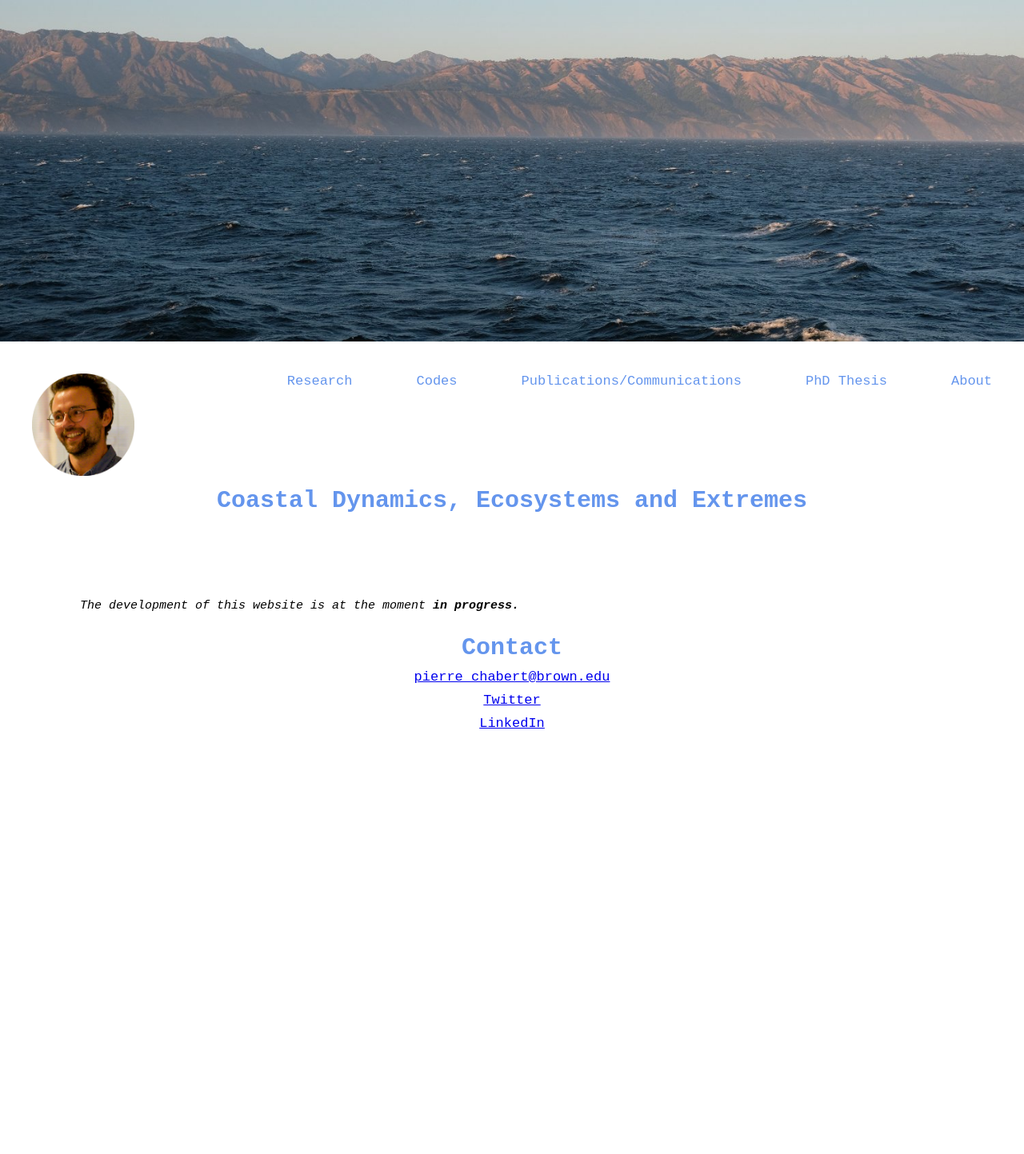
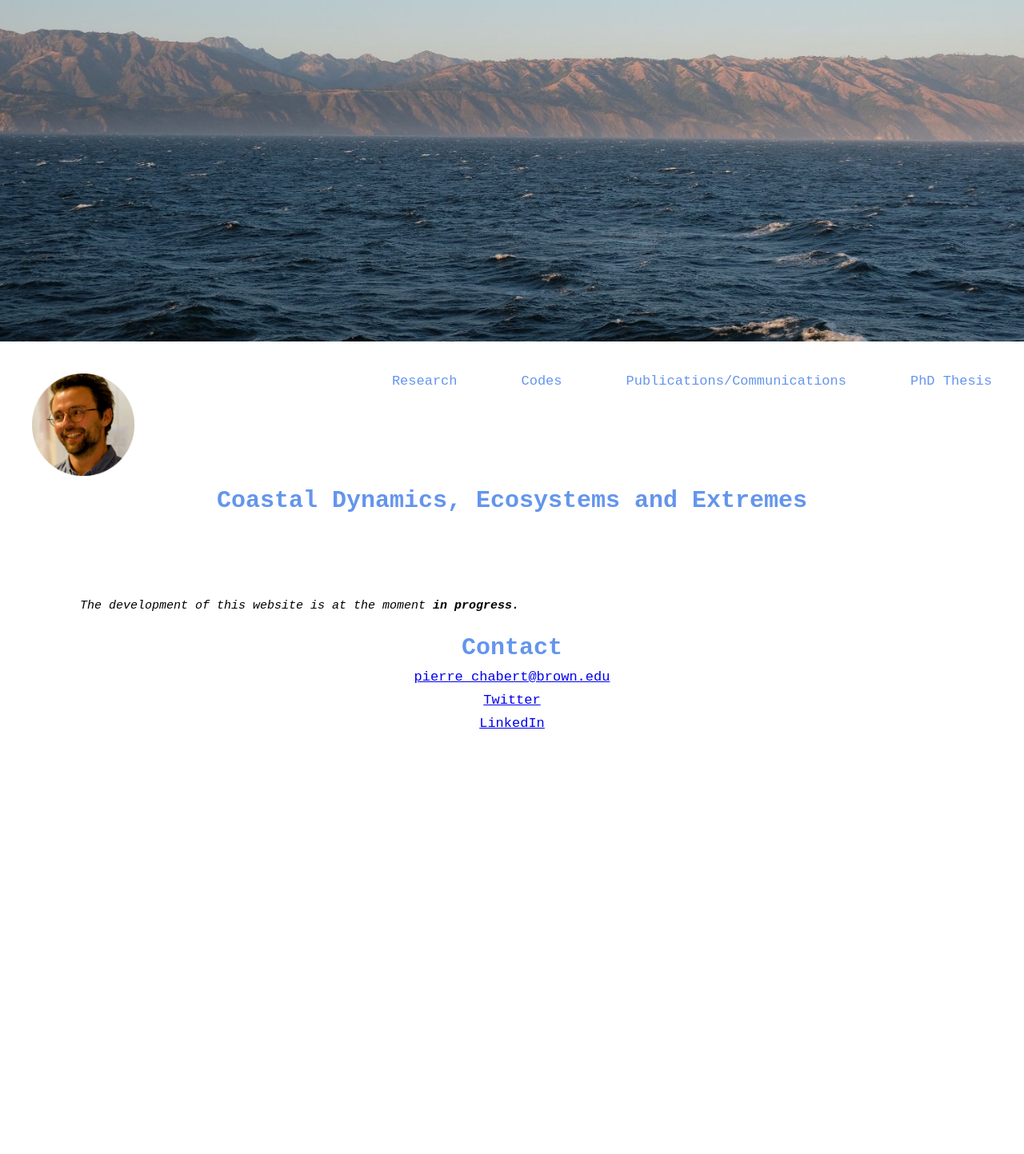
Before and after one commit to pierrechabert/pierrechabert.github.io, a Jekyll site: the page index.html, which Jekyll copies as it is, in a window 1280 px wide. Shown: the whole page at 80% size. Built offline with Jekyll 4.4.1, drawn with Linux system fonts in a browser that asks for light colours.

Commit message:
Update index.html

```diff
--- a/index.html
+++ b/index.html
@@ -43,7 +43,7 @@
 <!-- <div style="display:flex; flex-direction:row; justify-content: center; align-items: center"> -->
 <div>
        <img src="Image-pchabert.png"  width="10%" style="margin-left:40px; margin-top:40px">
-       <a href="https://pierrechabert.github.io/About" class="href-style-fit">About</a>
+    <!--    <a href="https://pierrechabert.github.io/About" class="href-style-fit">About</a> -->
        <a href="https://www.theses.fr/2023SORUS096" class="href-style-fit">PhD Thesis</a>
        <a href="https://scholar.google.com/citations?user=19aQSe0AAAAJ&hl=en&oi=ao" class="href-style-fit">Publications/Communications</a>
        <a href="https://github.com/pierrechabert" class="href-style-fit">Codes</a>
```
